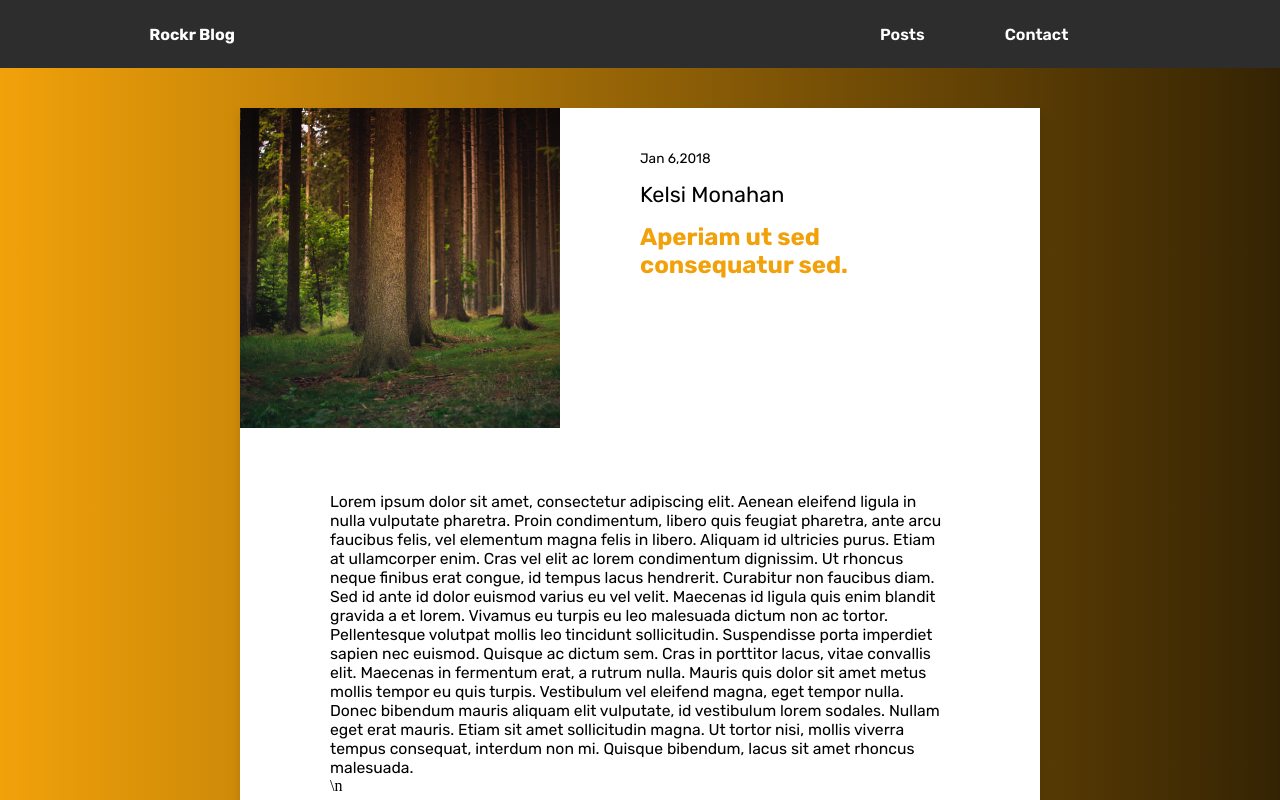
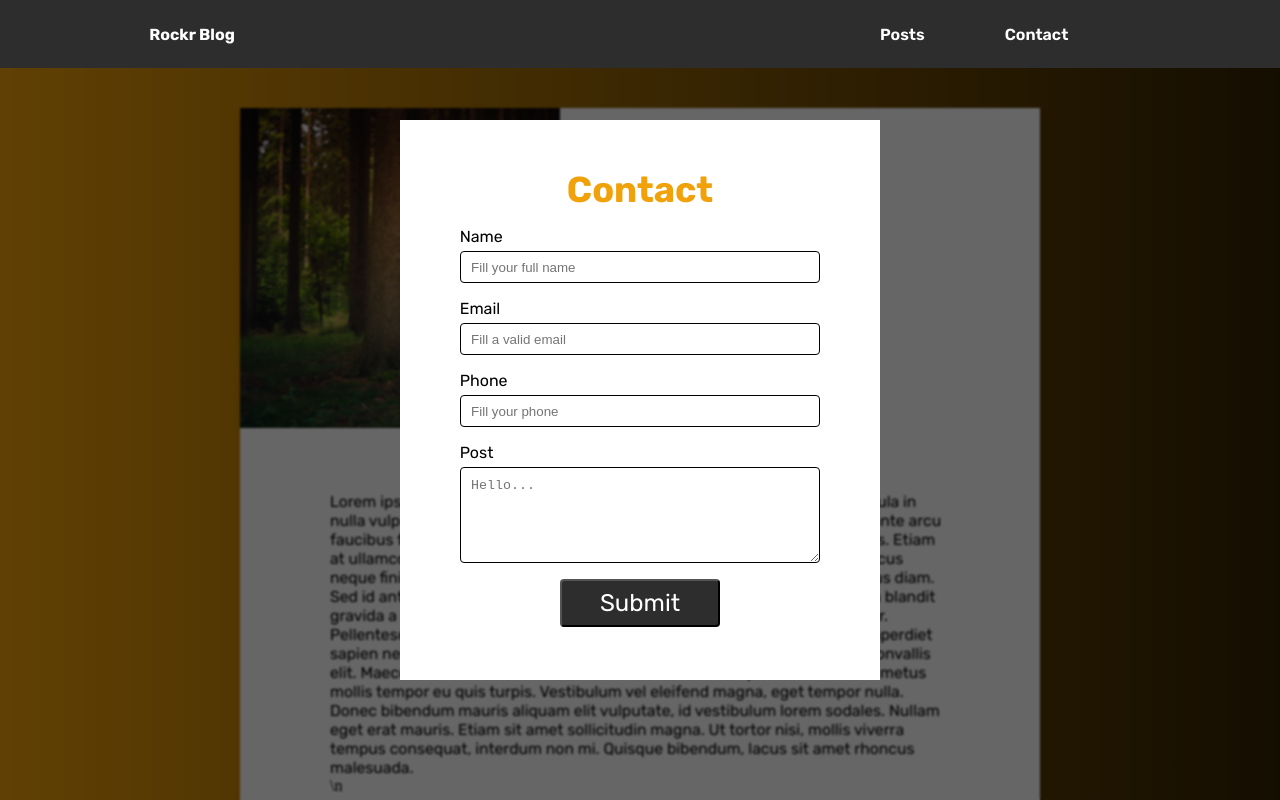
Before and after one commit to arthurvenicio/rockrblog, a React (Create React App) app: page /post in a window 1280 px wide. Shown: the top 800 px of the page. Built offline with nearby package versions, Linux system fonts and the light colour scheme.

Commit message:
Create contact modal

```diff
--- /dev/null
+++ b/src/components/ContactModal/index.tsx
@@ -0,0 +1,33 @@
+import React from "react";
+import * as S from "./style";
+
+export const ContactModal = (): JSX.Element => {
+  return (
+    <>
+      <S.Container>
+        <S.Modal>
+          <S.Title>Contact</S.Title>
+          <S.Form>
+            <S.Inputs>
+              <p>Name</p>
+              <S.Input type="text" placeholder="Fill your full name" />
+            </S.Inputs>
+            <S.Inputs>
+              <p>Email</p>
+              <S.Input type="text" placeholder="Fill a valid email" />
+            </S.Inputs>
+            <S.Inputs>
+              <p>Phone</p>
+              <S.Input type="text" placeholder="Fill your phone" />
+            </S.Inputs>
+            <S.TextArea>
+              <p>Post</p>
+              <S.textArea placeholder="Hello..." />
+            </S.TextArea>
+            <S.Button>Submit</S.Button>
+          </S.Form>
+        </S.Modal>
+      </S.Container>
+    </>
+  );
+};
--- /dev/null
+++ b/src/components/ContactModal/style.ts
@@ -0,0 +1,98 @@
+import styled from "styled-components";
+
+export const Container = styled.div`
+  position: fixed;
+  width: 100vw;
+  height: 100vh;
+  backdrop-filter: blur(0.8px);
+  background-color: rgba(0, 0, 0, 0.6);
+
+  display: flex;
+  justify-content: center;
+  align-items: center;
+`;
+
+export const Modal = styled.div`
+  width: 30rem;
+  height: 35rem;
+  background: #fff;
+
+  display: flex;
+  align-items: center;
+  justify-content: flex-start;
+  flex-direction: column;
+`;
+
+export const Title = styled.p`
+  margin-top: 3rem;
+  font-family: Rubik, sans-serif;
+  font-weight: 700;
+  font-size: 36px;
+  color: #f1a10a;
+`;
+
+export const Form = styled.form`
+  margin-top: 1rem;
+  display: flex;
+  justify-content: center;
+  align-items: center;
+  flex-direction: column;
+  gap: 1rem;
+`;
+
+export const Inputs = styled.div`
+  width: 22.54rem;
+  height: 3.5rem;
+
+  display: flex;
+  flex-direction: column;
+  justify-content: space-between;
+
+  p {
+    font-family: Rubik, sans-serif;
+    font-weight: 400;
+  }
+`;
+
+export const Input = styled.input`
+  padding: 0.65rem;
+  width: 22.54rem;
+  height: 2rem;
+  border: 1px solid black;
+  border-radius: 0.25rem;
+`;
+
+export const TextArea = styled.div`
+  width: 22.54rem;
+  height: 7.5rem;
+
+  display: flex;
+  flex-direction: column;
+  justify-content: space-between;
+
+  p {
+    font-family: Rubik, sans-serif;
+    font-weight: 400;
+  }
+`;
+
+export const textArea = styled.textarea`
+  max-width: 22.54rem;
+  padding: 0.65rem;
+  width: 22.54rem;
+  height: 6rem;
+  border: 1px solid black;
+  border-radius: 0.25rem;
+`;
+
+export const Button = styled.button`
+  width: 10rem;
+  height: 3rem;
+  background: #2d2d2d;
+  border-radius: 0.25rem;
+
+  color: #fff;
+  font-family: Rubik, sans-serif;
+  font-weight: 500;
+  font-size: 1.5rem;
+`;
--- a/src/pages/Post/index.tsx
+++ b/src/pages/Post/index.tsx
@@ -1,11 +1,14 @@
 import React from "react";
 
 import img from "../../assets/img1.jpeg";
+import { ContactModal } from "../../components/ContactModal";
 import { Header } from "../../components/Header";
 import * as S from "./style";
 
 export const Post = (): JSX.Element => {
   return (
+    <>
+      <ContactModal />
       <S.Wraper>
         <Header />
         <S.Container>
@@ -23,27 +26,28 @@ export const Post = (): JSX.Element => {
                 Lorem ipsum dolor sit amet, consectetur adipiscing elit. Aenean
                 eleifend ligula in nulla vulputate pharetra. Proin condimentum,
                 libero quis feugiat pharetra, ante arcu faucibus felis, vel
-              elementum magna felis in libero. Aliquam id ultricies purus. Etiam
-              at ullamcorper enim. Cras vel elit ac lorem condimentum dignissim.
-              Ut rhoncus neque finibus erat congue, id tempus lacus hendrerit.
-              Curabitur non faucibus diam. Sed id ante id dolor euismod varius
-              eu vel velit. Maecenas id ligula quis enim blandit gravida a et
-              lorem. Vivamus eu turpis eu leo malesuada dictum non ac tortor.
-              Pellentesque volutpat mollis leo tincidunt sollicitudin.
-              Suspendisse porta imperdiet sapien nec euismod. Quisque ac dictum
-              sem. Cras in porttitor lacus, vitae convallis elit. Maecenas in
-              fermentum erat, a rutrum nulla. Mauris quis dolor sit amet metus
-              mollis tempor eu quis turpis. Vestibulum vel eleifend magna, eget
-              tempor nulla. Donec bibendum mauris aliquam elit vulputate, id
-              vestibulum lorem sodales. Nullam eget erat mauris. Etiam sit amet
-              sollicitudin magna. Ut tortor nisi, mollis viverra tempus
-              consequat, interdum non mi. Quisque bibendum, lacus sit amet
-              rhoncus malesuada.
+                elementum magna felis in libero. Aliquam id ultricies purus.
+                Etiam at ullamcorper enim. Cras vel elit ac lorem condimentum
+                dignissim. Ut rhoncus neque finibus erat congue, id tempus lacus
+                hendrerit. Curabitur non faucibus diam. Sed id ante id dolor
+                euismod varius eu vel velit. Maecenas id ligula quis enim
+                blandit gravida a et lorem. Vivamus eu turpis eu leo malesuada
+                dictum non ac tortor. Pellentesque volutpat mollis leo tincidunt
+                sollicitudin. Suspendisse porta imperdiet sapien nec euismod.
+                Quisque ac dictum sem. Cras in porttitor lacus, vitae convallis
+                elit. Maecenas in fermentum erat, a rutrum nulla. Mauris quis
+                dolor sit amet metus mollis tempor eu quis turpis. Vestibulum
+                vel eleifend magna, eget tempor nulla. Donec bibendum mauris
+                aliquam elit vulputate, id vestibulum lorem sodales. Nullam eget
+                erat mauris. Etiam sit amet sollicitudin magna. Ut tortor nisi,
+                mollis viverra tempus consequat, interdum non mi. Quisque
+                bibendum, lacus sit amet rhoncus malesuada.
               </p>
               \n
             </S.Article>
           </S.Box>
         </S.Container>
       </S.Wraper>
+    </>
   );
 };
```
Lines whose indentation alone changed are shown as unchanged.
